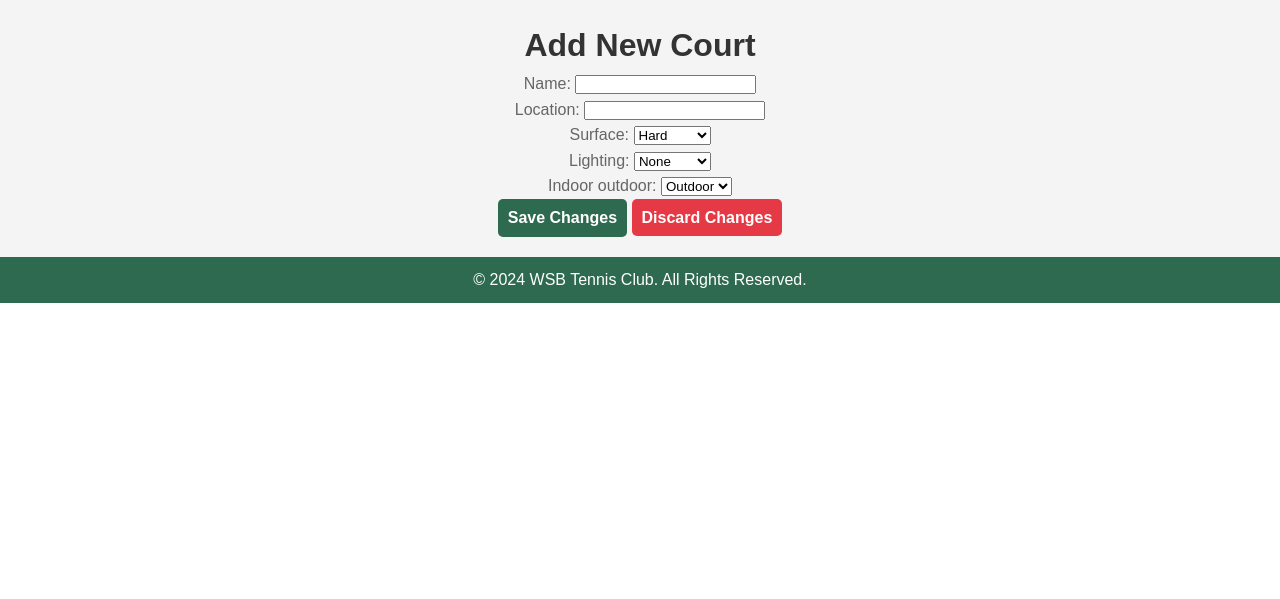
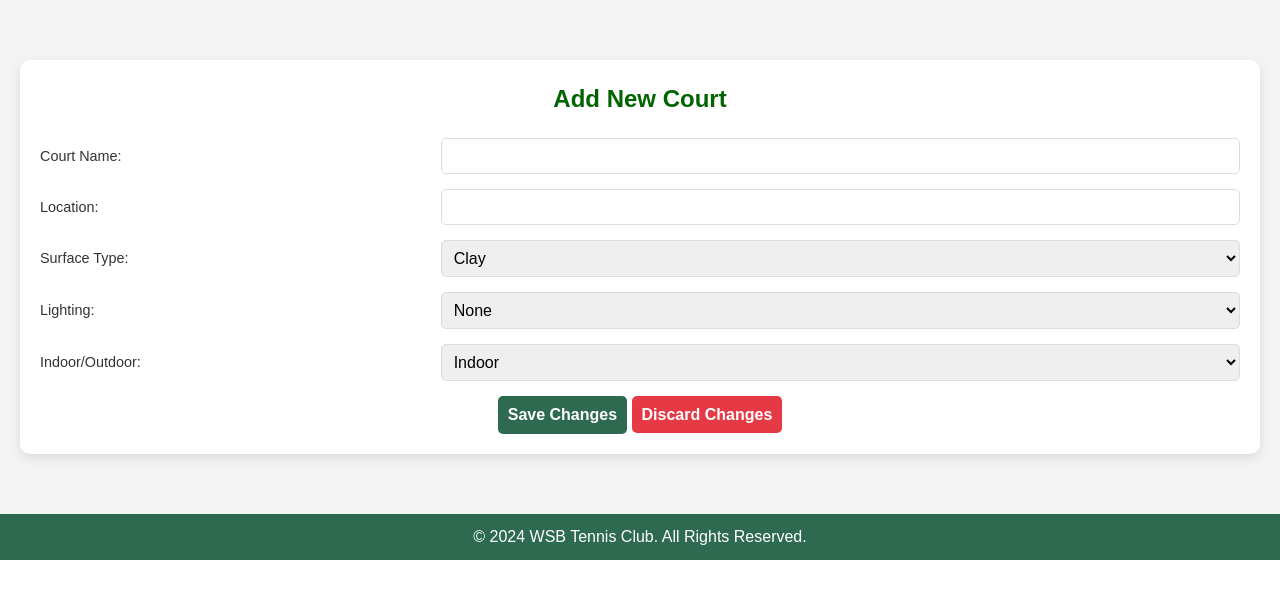
Before and after one commit to pwalaszkowski/tennisclub, a Django app: page /courts/add_court/ in a window 1280 px wide. Shown: the part 137-736 px from the top of the page. Run offline with Django 5.2, Linux system fonts and the light colour scheme; the visitor is signed in with stand-in values (Sample User, id 1).

Commit message:
refacotr_css_styling_for_courts_add_and_reserve

```diff
--- a/tennisclub/club/templates/courts/add_court.html
+++ b/tennisclub/club/templates/courts/add_court.html
@@ -1,15 +1,62 @@
 {% extends "base.html" %}
 
-{% block title %}Court Detail{% endblock %}
+{% block title %}Add Court{% endblock %}
 
 {% block content %}
-<h1>Add New Court</h1>
-<form method="post">
-    {% csrf_token %}
-    {{ form.as_p }}
-    <div class="button-group">
-        <button type="submit" class="btn btn-primary">Save Changes</button>
-        <a href="{% url 'members' %}" class="btn btn-secondary">Discard Changes</a>
+<div class="about-container">
+    <div class="form-container">
+    <h2 class="courts-heading">Add New Court</h2>
+
+    {% if messages %}
+    <div>
+        {% for message in messages %}
+        <div class="alert {% if message.tags %}alert-{{ message.tags }}{% endif %}">
+            {{ message }}
+        </div>
+        {% endfor %}
     </div>
-</form>
+    {% endif %}
+
+    <form method="post">
+        {% csrf_token %}
+        <div class="form-group">
+            <label for="name" class="registration-label">Court Name:</label>
+            <input type="text" id="name" name="name" class="form-control" required>
+        </div>
+        <div class="form-group">
+            <label for="location" class="registration-label">Location:</label>
+            <input type="text" id="location" name="location" class="form-control">
+        </div>
+        <div class="form-group">
+            <label for="surface" class="registration-label">Surface Type:</label>
+            <select id="surface" name="surface" class="form-control" required>
+                <option value="clay">Clay</option>
+                <option value="grass">Grass</option>
+                <option value="hard">Hard</option>
+                <option value="synthetic">Synthetic</option>
+            </select>
+        </div>
+        <div class="form-group">
+            <label for="lighting" class="registration-label">Lighting:</label>
+            <select id="lighting" name="lighting" class="form-control" required>
+                <option value="none">None</option>
+                <option value="standard">Standard</option>
+                <option value="led">LED</option>
+            </select>
+        </div>
+        <div class="form-group" >
+            <label for="indoor_outdoor" class="registration-label">Indoor/Outdoor:</label>
+            <select id="indoor_outdoor" name="indoor_outdoor" class="form-control" required>
+                <option value="indoor">Indoor</option>
+                <option value="outdoor">Outdoor</option>
+                <option value="both">Both</option>
+            </select>
+        </div>
+        <div class="button-group">
+            <button type="submit" class="btn btn-primary">Save Changes</button>
+            <a href="{% url 'courts' %}" class="btn btn-secondary">Discard Changes</a>
+        </div>
+    </form>
+</div>
+</div>
 {% endblock %}
--- a/tennisclub/static/css/styles.css
+++ b/tennisclub/static/css/styles.css
@@ -301,8 +301,6 @@ footer p {
     font-size: 1.5em;
     margin-bottom: 20px;
 }
-
-
 
 /* Label styling */
 .login-label {
```
Also changed, not shown: tennisclub/club/templates/courts/reserve_court.html (+13 -6 lines).
